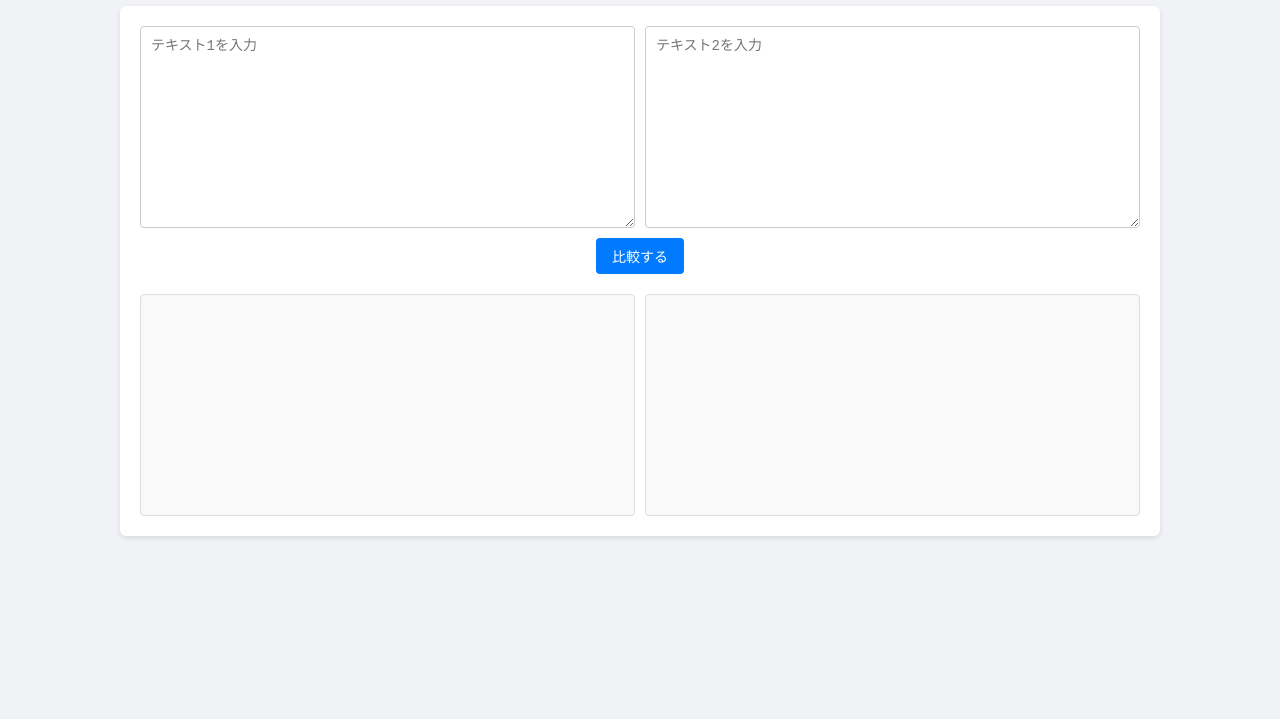
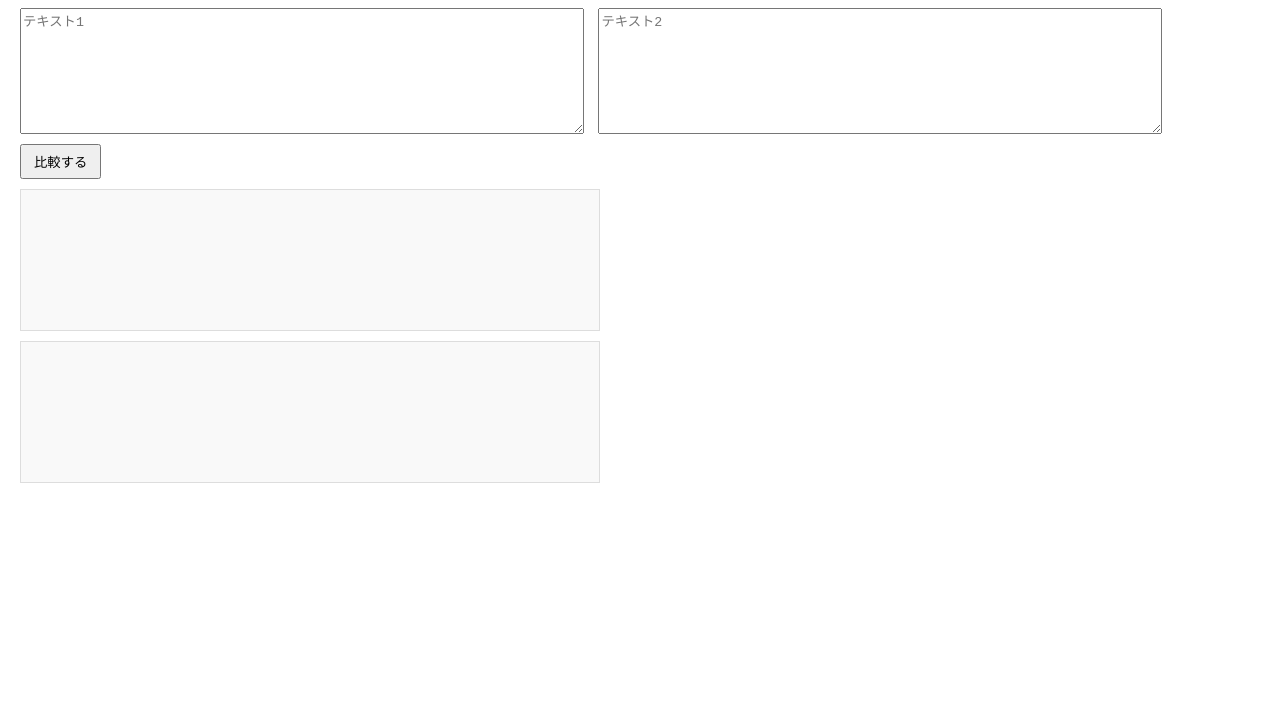
Before and after one commit to yn795/News-compare, a plain HTML site: page index.html in a window 1280 px wide. Shown: the part 81-800 px from the top of the page. Drawn offline with Linux system fonts and the light colour scheme.

Commit message:
Update index.html

```diff
--- a/index.html
+++ b/index.html
@@ -1,86 +1,34 @@
 <!DOCTYPE html>
 <html lang="ja">
 <head>
-  <meta charset="UTF-8">
-  <title>テキスト比較ツール</title>
+  <meta charset="UTF-8" />
+  <title>テキスト比較ツール(最小構成)</title>
   <style>
-    /* ページ全体のベーススタイル */
     body {
       font-family: Arial, sans-serif;
-      margin: 0;
-      padding: 0;
-      background-color: #f0f2f5;
-    }
-    h1 {
-      text-align: center;
-      margin-top: 20px;
-    }
-
-    /* メインコンテナ */
-    .main-container {
-      max-width: 1000px;
-      margin: 20px auto;
-      padding: 20px;
-      background-color: #fff;
-      border-radius: 6px;
-      box-shadow: 0 2px 5px rgba(0, 0, 0, 0.1);
-    }
-
-    /* 入力欄・ボタン周り */
-    .input-section {
-      display: flex;
-      flex-direction: column;
-      gap: 10px;
-      margin-bottom: 20px;
-    }
-    .textarea-container {
-      display: flex;
-      justify-content: space-between;
-      gap: 10px;
+      margin: 20px;
     }
     textarea {
-      width: 50%;
-      height: 180px;
-      padding: 10px;
-      border: 1px solid #ccc;
-      border-radius: 4px;
-      resize: vertical;
-      font-size: 14px;
-      line-height: 1.4;
+      width: 45%;
+      height: 120px;
+      margin-right: 10px;
+      vertical-align: top;
     }
     button {
-      align-self: center;
-      padding: 8px 16px;
-      font-size: 14px;
-      border: none;
-      border-radius: 4px;
-      background-color: #007bff;
-      color: #fff;
+      margin-top: 10px;
+      padding: 6px 12px;
       cursor: pointer;
     }
-    button:hover {
-      background-color: #0056b3;
-    }
-
-    /* 出力結果エリア */
-    .output-section {
-      display: flex;
-      gap: 10px;
-      margin-top: 20px;
-    }
-    .output-container {
-      flex: 1;
+    .output {
+      width: 45%;
+      border: 1px solid #ddd;
+      padding: 10px;
+      margin-top: 10px;
       background: #f9f9f9;
-      border: 1px solid #ddd;
-      border-radius: 4px;
-      padding: 10px;
-      min-height: 200px;
-      overflow: auto;
-      /* 改行を可視化・折り返し表示 */
       white-space: pre-wrap;
       word-wrap: break-word;
+      min-height: 120px;
     }
-    /* 薄い青背景＋太字で差分をハイライト */
     .highlight-diff {
       background-color: #cce5ff;
       font-weight: bold;
@@ -91,79 +39,51 @@
 </head>
 <body>
   <h1>テキスト比較ツール</h1>
-  <div class="main-container">
 
-    <!-- 入力欄 -->
-    <div class="input-section">
-      <div class="textarea-container">
-        <textarea id="text1" placeholder="テキスト1を入力"></textarea>
-        <textarea id="text2" placeholder="テキスト2を入力"></textarea>
-      </div>
-      <button onclick="compareTexts()">比較する</button>
-    </div>
+  <div>
+    <textarea id="text1" placeholder="テキスト1"></textarea>
+    <textarea id="text2" placeholder="テキスト2"></textarea>
+  </div>
+  <button onclick="compareTexts()">比較する</button>
 
-    <!-- 結果表示 -->
-    <div class="output-section">
-      <div id="output1" class="output-container"></div>
-      <div id="output2" class="output-container"></div>
-    </div>
-
-  </div>
+  <div id="output1" class="output"></div>
+  <div id="output2" class="output"></div>
 
   <script>
-    /**
-     * 指定された単語やスラッシュを削除し、
-     * 改行や連続空白を1つの空白にまとめる関数
-     */
     function normalizeText(text) {
-      // スラッシュと特定の単語を削除
-      text = text.replace(/\//g, '');               // 「/」削除
-      text = text.replace(/肩書き|場所|時間/g, ''); // 「肩書き」「場所」「時間」削除
-
-      // 改行・タブなどの連続空白を1つのスペースにまとめ、前後の空白を除去
-      text = text.replace(/\s+/g, ' ').trim();
-      return text;
+      // スラッシュや特定ワードを削除し、連続空白を1つにまとめる
+      text = text.replace(/\//g, '');
+      text = text.replace(/肩書き|場所|時間/g, '');
+      return text.replace(/\s+/g, ' ').trim();
     }
 
     function compareTexts() {
-      // 入力テキスト取得
       const rawText1 = document.getElementById("text1").value;
       const rawText2 = document.getElementById("text2").value;
 
-      // 正規化処理
       const normText1 = normalizeText(rawText1);
       const normText2 = normalizeText(rawText2);
 
-      // diff-match-patch で差分を計算
       const dmp = new diff_match_patch();
       let diffs = dmp.diff_main(normText1, normText2);
-
-      // 差分を読みやすい形に最適化
       dmp.diff_cleanupSemantic(diffs);
 
-      // サイドバイサイド表示用の文字列を組み立てる
       let leftOutput = "";
       let rightOutput = "";
 
-      // diff配列を1チャンクごとに改行して表示
       for (let i = 0; i < diffs.length; i++) {
         const diffType = diffs[i][0]; // -1:削除, 0:一致, 1:追加
         const diffText = diffs[i][1];
-
         if (diffType === 0) {
-          // 一致している部分
-          leftOutput += diffText + "\n\n";
-          rightOutput += diffText + "\n\n";
+          leftOutput += diffText;
+          rightOutput += diffText;
         } else if (diffType === -1) {
-          // テキスト1にのみ存在(削除された部分) → 左側をハイライト
-          leftOutput += `<span class="highlight-diff">${diffText}</span>\n\n`;
+          leftOutput += `<span class="highlight-diff">${diffText}</span>`;
         } else if (diffType === 1) {
-          // テキスト2にのみ存在(追加された部分) → 右側をハイライト
-          rightOutput += `<span class="highlight-diff">${diffText}</span>\n\n`;
+          rightOutput += `<span class="highlight-diff">${diffText}</span>`;
         }
       }
 
-      // 結果を表示
       document.getElementById("output1").innerHTML = leftOutput;
       document.getElementById("output2").innerHTML = rightOutput;
     }
```
